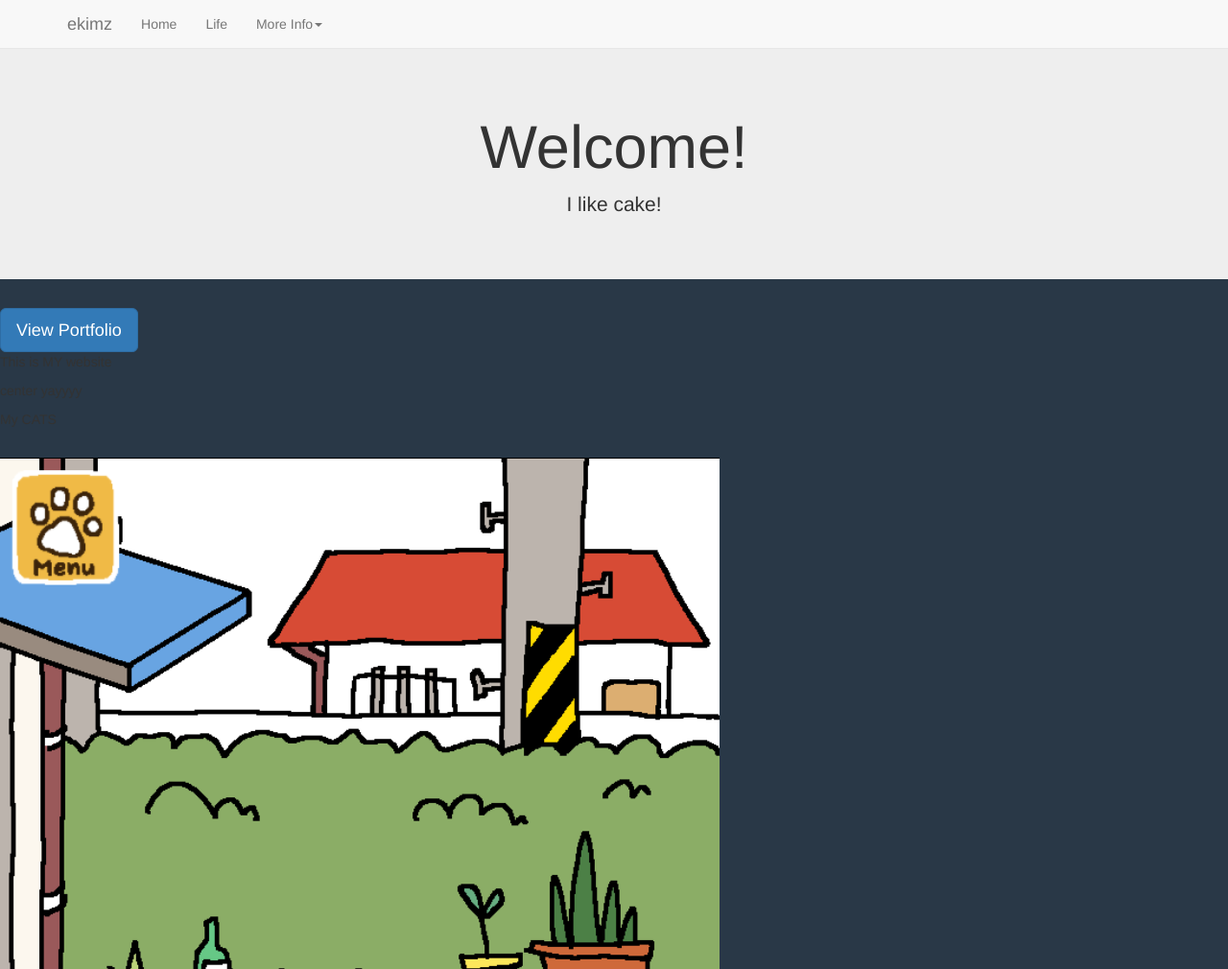
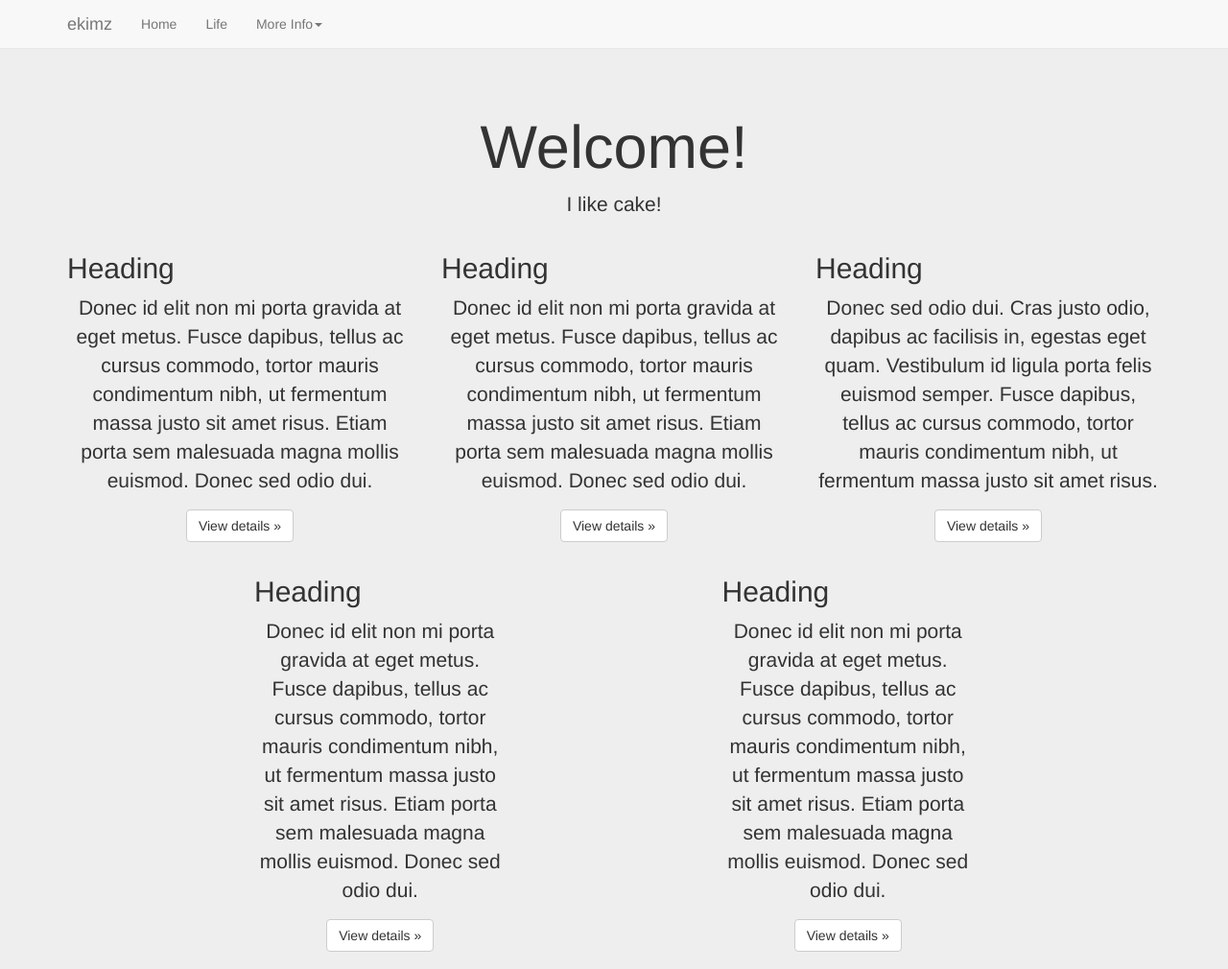
Before and after one commit to ekimz/ekimz.github.io, a plain HTML site: page index.html in a window 1280 px wide. Shown: the top 1010 px of the page at 96% size. Drawn offline with nearby package versions, Linux system fonts and the light colour scheme.

Commit message:
meow
like

```diff
--- a/index.html
+++ b/index.html
@@ -39,7 +39,52 @@
 <!--Navbar ends-->
 <div class="jumbotron">
   <h1>Welcome!</h1>
-  <p>I like cake!</p>
+  <p>I like cake!</p><div class="container">
+  <!-- Example row of columns -->
+  <div class="row">
+
+    <div class="col-md-4">
+      <h2>Heading</h2>
+      <p>Donec id elit non mi porta gravida at eget metus. Fusce dapibus, tellus ac cursus commodo, tortor mauris condimentum nibh, ut fermentum massa justo sit amet risus. Etiam porta sem malesuada magna mollis euismod. Donec sed odio dui. </p>
+      <p><a class="btn btn-default" href="#" role="button">View details &raquo;</a></p>
+    </div>
+
+    <div class="col-md-4">
+      <h2>Heading</h2>
+      <p>Donec id elit non mi porta gravida at eget metus. Fusce dapibus, tellus ac cursus commodo, tortor mauris condimentum nibh, ut fermentum massa justo sit amet risus. Etiam porta sem malesuada magna mollis euismod. Donec sed odio dui. </p>
+      <p><a class="btn btn-default" href="#" role="button">View details &raquo;</a></p>
+   </div>
+
+    <div class="col-md-4">
+      <h2>Heading</h2>
+      <p>Donec sed odio dui. Cras justo odio, dapibus ac facilisis in, egestas eget quam. Vestibulum id ligula porta felis euismod semper. Fusce dapibus, tellus ac cursus commodo, tortor mauris condimentum nibh, ut fermentum massa justo sit amet risus.</p>
+      <p><a class="btn btn-default" href="#" role="button">View details &raquo;</a></p>
+    </div>
+
+  </div>
+  <!-- Example row of columns -->
+  <div class="row">
+
+    <div class="col-md-2"></div>
+
+    <div class="col-md-3">
+      <h2>Heading</h2>
+      <p>Donec id elit non mi porta gravida at eget metus. Fusce dapibus, tellus ac cursus commodo, tortor mauris condimentum nibh, ut fermentum massa justo sit amet risus. Etiam porta sem malesuada magna mollis euismod. Donec sed odio dui. </p>
+      <p><a class="btn btn-default" href="#" role="button">View details &raquo;</a></p>
+    </div>
+
+    <div class="col-md-2"></div>
+
+    <div class="col-md-3">
+      <h2>Heading</h2>
+      <p>Donec id elit non mi porta gravida at eget metus. Fusce dapibus, tellus ac cursus commodo, tortor mauris condimentum nibh, ut fermentum massa justo sit amet risus. Etiam porta sem malesuada magna mollis euismod. Donec sed odio dui. </p>
+      <p><a class="btn btn-default" href="#" role="button">View details &raquo;</a></p>
+    </div>
+
+    <div class="col-md-2"></div>
+
+  </div>
+</div>
 </div>
 
 <a class="btn btn-primary btn-lg" href="tutorial/part1.html" role="button">View Portfolio</a>
```
